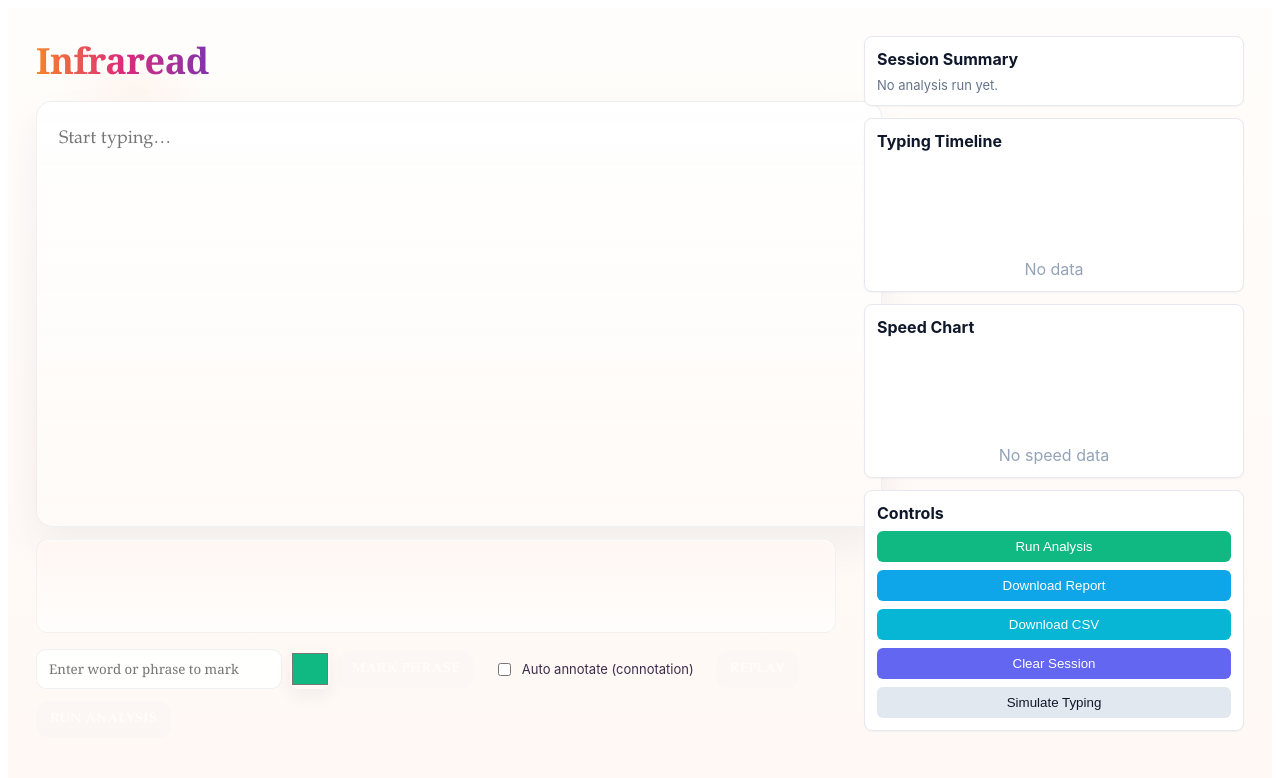
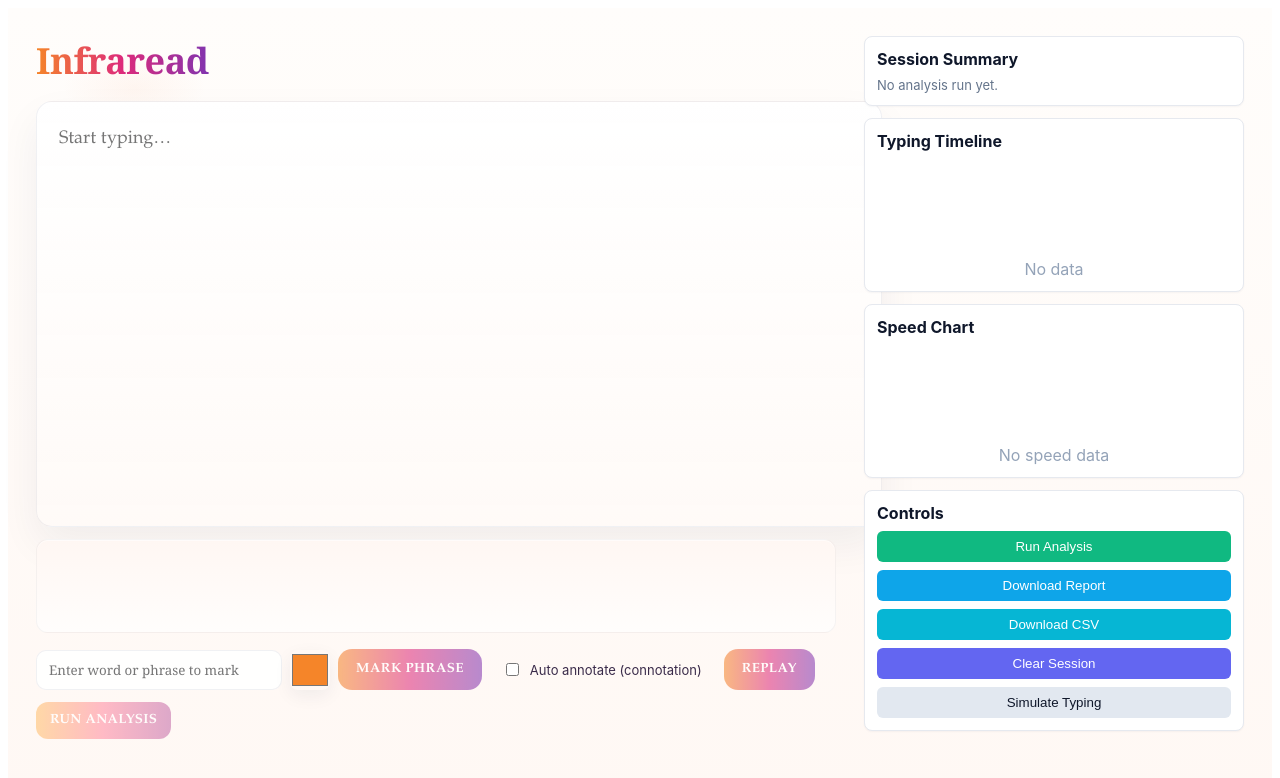
Before and after one commit to emilyscherny-create/Infraread, a React app in the folder src/: page / in a window 1280 px wide. Shown: the top 778 px of the page. Built offline with nearby package versions, Linux system fonts and the light colour scheme; the HTML template or start-up script is replaced by a standard one.

Commit message:
Change default phrase color and update button styles

```diff
--- a/src/App.jsx
+++ b/src/App.jsx
@@ -17,7 +17,7 @@ export default function App() {
 
   // phrase marking UI state
   const [phraseToMark, setPhraseToMark] = useState("");
-  const [phraseColor, setPhraseColor] = useState("#10b981"); // default green
+  const [phraseColor, setPhraseColor] = useState("#f58529"); // default warm gradient tone
 
   // -----------------------------
   // Handle typing + history tracking
@@ -231,7 +231,7 @@ export default function App() {
               onChange={(e) => setPhraseColor(e.target.value)}
               title="Pick color for phrase highlight"
             />
-            <button className="action-btn action-green" onClick={markPhrase} disabled={!phraseToMark.trim()}>
+            <button className="action-btn action-ig" onClick={markPhrase} disabled={!phraseToMark.trim()}>
               Mark Phrase
             </button>
           </div>
@@ -246,7 +246,7 @@ export default function App() {
           </label>
 
           <button
-            className="action-btn action-green"
+            className="action-btn action-ig"
             onClick={startReplay}
             disabled={replaying || history.length === 0}
           >
@@ -254,7 +254,7 @@ export default function App() {
           </button>
 
           <button
-            className="action-btn action-sky"
+            className="action-btn action-warm-2"
             onClick={runAnalysis}
             disabled={history.length === 0}
           >
```
